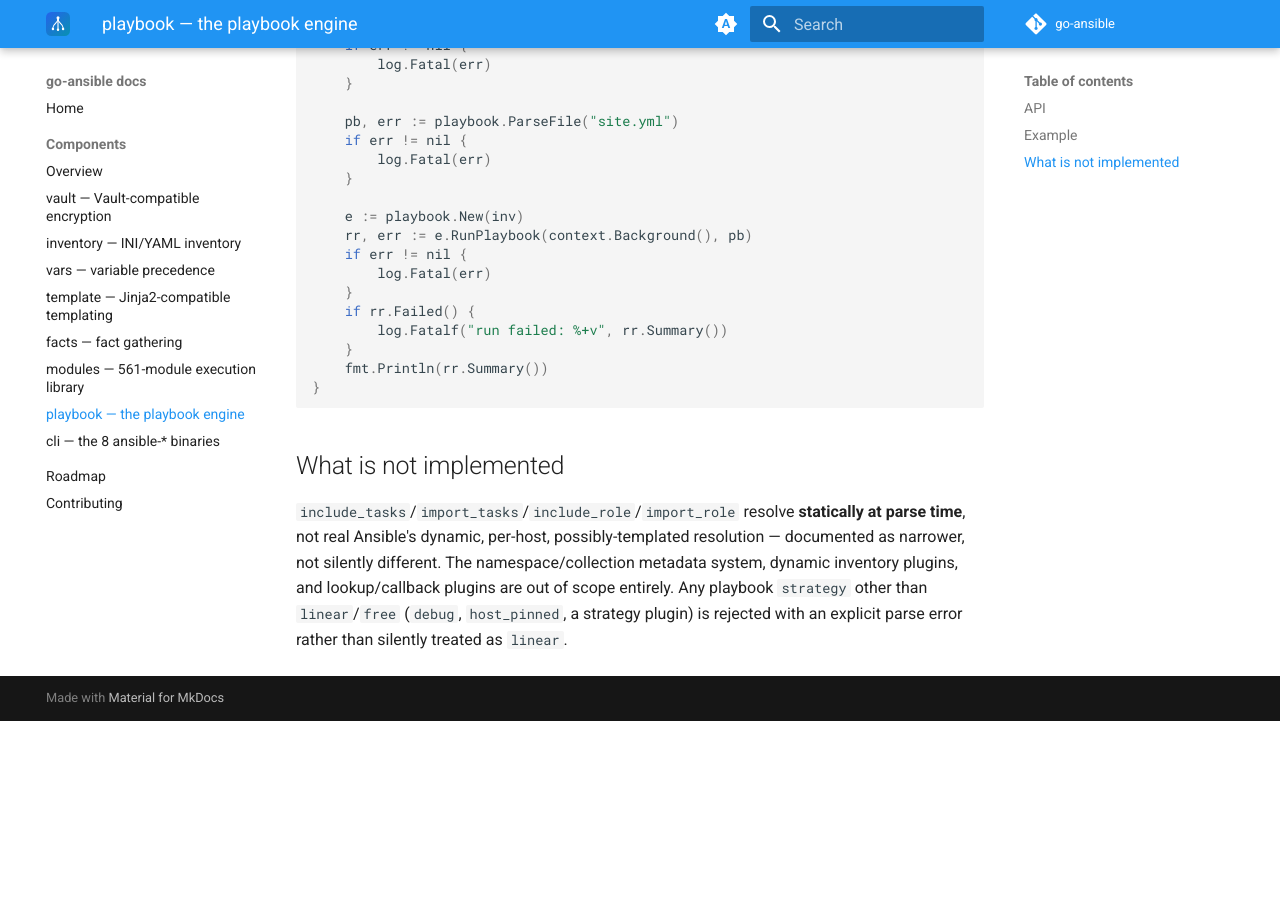
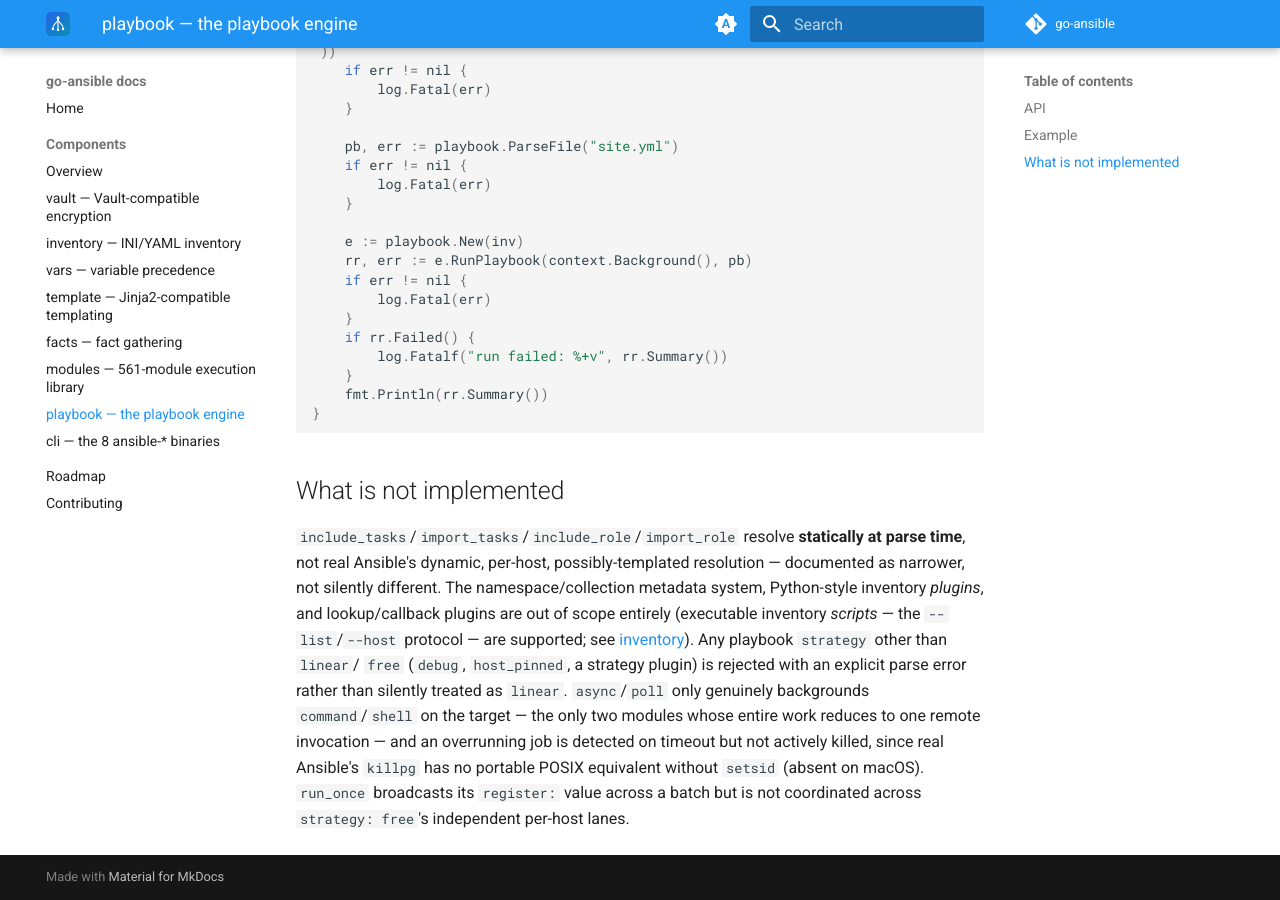
Before and after one commit to go-ansible/docs, an MkDocs documentation site: the page built from docs/components/playbook.md, in a window 1280 px wide and 900 px high, scrolled down 1743 px. Built offline with MkDocs 1.6.1 and Material for MkDocs 9.7.7, drawn with Linux system fonts in a browser that asks for light colours; the version menu is left out; before the commit the page ends 2464 px from its top, so only the background shows below that; some of the changed text lies outside the part shown.

Commit message:
Document the 8 Tier-1 drop-in-compatibility features across the mkdocs site (#3)
FQCN resolution, until/retries/delay, run_once, Forks, vars_prompt,
dynamic inventory scripts, ansible.cfg support, and async/poll are all
shipped but weren't reflected in roadmap.md, index.md, or the playbook/
cli/modules/inventory component pages. Verified with a real
`mkdocs build --strict`.

Co-authored-by: Claude Sonnet 5 <noreply@anthropic.com>

```diff
--- a/docs/components/playbook.md
+++ b/docs/components/playbook.md
@@ -9,8 +9,10 @@
 built." It now implements real per-host execution: `when`/`loop`/`register`,
 `block`/`rescue`/`always` with genuine per-host recovery, `notify`/handlers,
 `become`, roles, `include_tasks`/`import_tasks`/`include_role`/`import_role`/
-`import_playbook`, `delegate_to`, `serial` batching, tag filtering, and both
-the `linear` (default) and `free` execution strategies.
+`import_playbook`, `delegate_to`, `serial` batching, tag filtering, both
+the `linear` (default) and `free` execution strategies, `until`/`retries`/
+`delay`, `run_once`, a real `Forks` concurrency cap, `vars_prompt`, and
+`async`/`poll` for `command`/`shell`.
 
 See the **[engine feature matrix](https://go-ansible.github.io/)** on the
 landing page for the current, code-checked status of every playbook
@@ -109,8 +111,16 @@ all:
 `include_tasks`/`import_tasks`/`include_role`/`import_role` resolve
 **statically at parse time**, not real Ansible's dynamic, per-host,
 possibly-templated resolution — documented as narrower, not silently
-different. The namespace/collection metadata system, dynamic inventory
-plugins, and lookup/callback plugins are out of scope entirely. Any playbook
-`strategy` other than `linear`/`free` (`debug`, `host_pinned`, a strategy
-plugin) is rejected with an explicit parse error rather than silently treated
-as `linear`.
+different. The namespace/collection metadata system, Python-style inventory
+*plugins*, and lookup/callback plugins are out of scope entirely (executable
+inventory *scripts* — the `--list`/`--host` protocol — are supported; see
+[inventory](inventory.md)). Any playbook `strategy` other than `linear`/
+`free` (`debug`, `host_pinned`, a strategy plugin) is rejected with an
+explicit parse error rather than silently treated as `linear`.
+`async`/`poll` only genuinely backgrounds `command`/`shell` on the target
+— the only two modules whose entire work reduces to one remote invocation —
+and an overrunning job is detected on timeout but not actively killed, since
+real Ansible's `killpg` has no portable POSIX equivalent without `setsid`
+(absent on macOS). `run_once` broadcasts its `register:` value across a
+batch but is not coordinated across `strategy: free`'s independent per-host
+lanes.
```
Also changed, not shown: docs/components/cli.md (+7 -4 lines), docs/components/inventory.md (+12 -0 lines), docs/components/modules.md (+7 -0 lines), docs/index.md (+1 -1 lines), docs/roadmap.md (+12 -3 lines).
